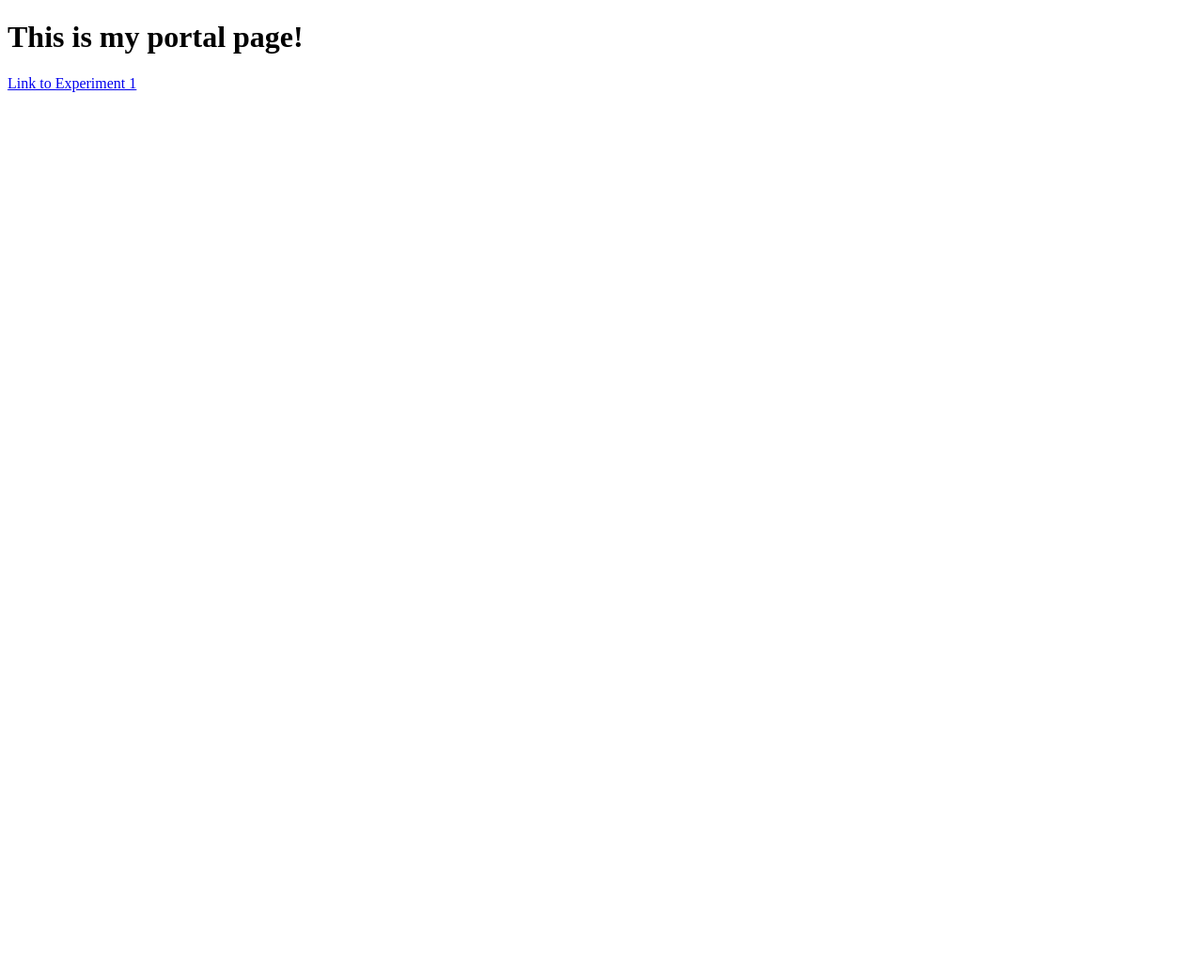
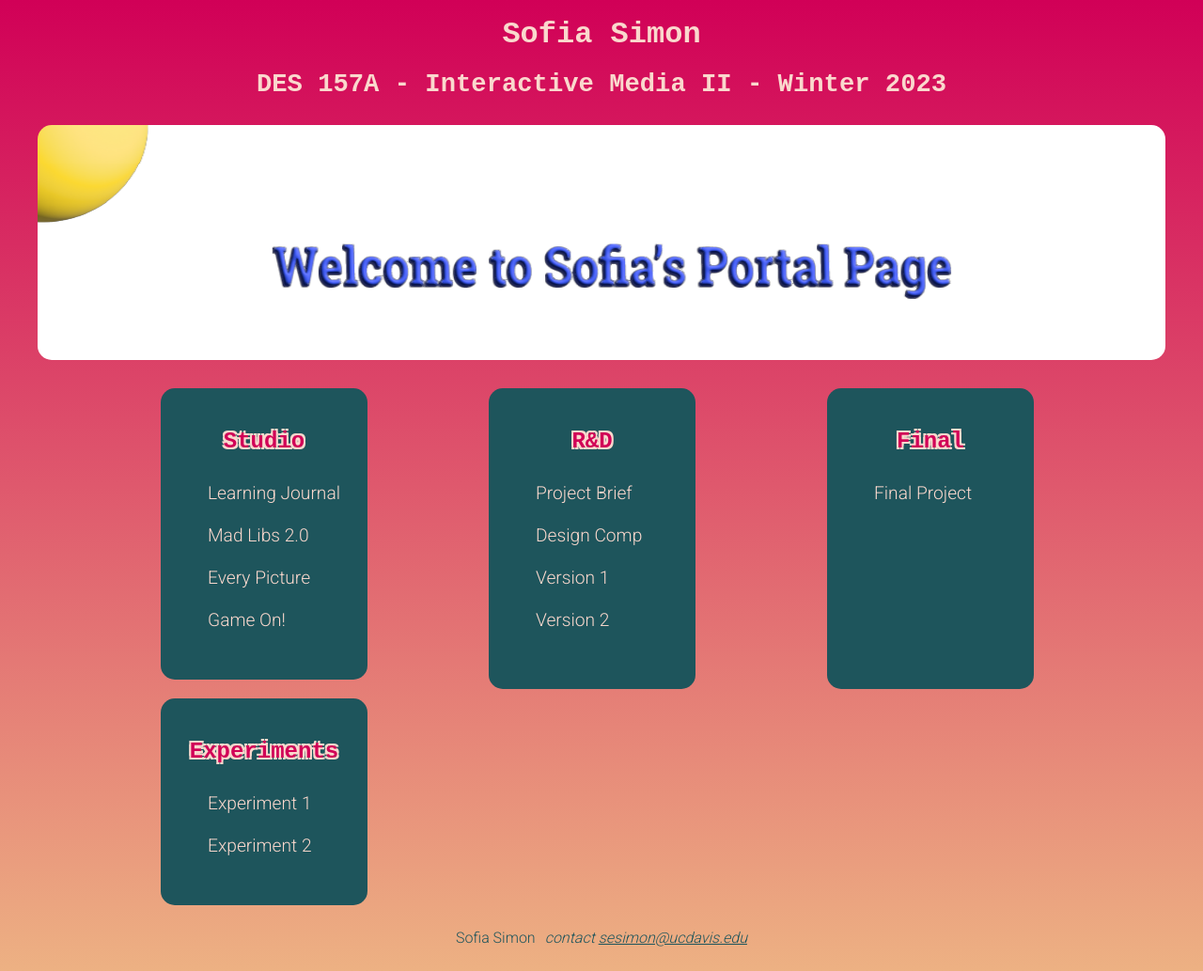
Before and after one commit to sesimon024/des157a, a plain HTML site: page index.html in a window 1280 px wide. Shown: the whole page at 94% size. Before the commit the page ends 800 px from the top, so only its background shows below. Drawn offline with nearby package versions, Linux system fonts and the light colour scheme; a web font is replaced by a local one.

Commit message:
added more to the portal page and added a style sheet

```diff
--- a/index.html
+++ b/index.html
@@ -4,15 +4,87 @@
     <meta charset="UTF-8">
     <meta name="viewport" content="width=device-width, initial-scale=1.0">
     <title>Document</title>
+
+    <!-- Link to Styles Sheet and Normalize -->
+    <link href="https://cdnjs.cloudflare.com/ajax/libs/normalize/8.0.1/normalize.min.css" rel="stylesheet">
+
+
+    <!--Fonts imported-->
+    <!--Roboto-->
+    <link rel="preconnect" href="https://fonts.googleapis.com">
+    <link rel="preconnect" href="https://fonts.gstatic.com" crossorigin>
+    <link href="https://fonts.googleapis.com/css2?family=Roboto:wght@300&display=swap" rel="stylesheet">
+
+    <!--Martian Mono-->
+    <link href="https://fonts.googleapis.com/css2?family=Martian+Mono:wght@800&display=swap" rel="stylesheet">
+
+    <meta name="viewport" content="width=device-width, initial-scale=1">
+
+
+    <!-- link to style sheet -->
+    <link rel="stylesheet" href="styles.css">
 </head>
 
 
 <body>
+
     <header>
-        <h1>This is my portal page!</h1>
+        <h1>Sofia Simon</h1>
+        <h2 class="heading">DES 157A - Interactive Media II - Winter 2023</h2>
+        <div id="banner">
+            <div>
+                <img src="cloudsAndName.png" alt="graphic of sun and Welcome and the clouds for hover transition" class="bannerImage">
+            </div>
+        </div> <!-- animation with clouds and lightning. In styles.css create rules for the width (1100px) and height (250px) of the banner.  -->
     </header>
 
-    <p><a href="exp1.html">Link to Experiment 1</a></p>
+    <main id="flexingTheColumns">   <!-- STYLING Remove all of the bullets for the lists (liststyletypenone) -->
+
+        <div id="column1">
+            <div id="c1TopSection" class="aSection">
+                <h2>Studio</h2>
+                <ul>
+                    <li><a href="#">Learning Journal</a></li>
+                    <li><a href="#">Mad Libs 2.0</a></li>
+                    <li><a href="#">Every Picture</a></li>
+                    <li class="bottomSelector"><a href="#">Game On!</a></li>
+                </ul>
+            </div>
+            <div id="c1BottomSection" class="aSection">
+                <h2>Experiments</h2>
+                <ul>
+                    <li><a href="exp1.html">Experiment 1</a></li>
+                    <li class="bottomSelector"><a href="#">Experiment 2</a></li>
+                </ul>
+            </div>
+
+        </div>
+
+        <div id="column2" class="aSection">
+            <h2>R&D</h2>
+            <ul>
+                <li><a href="#">Project Brief</a></li>
+                <li><a href="#">Design Comp</a></li>
+                <li><a href="#">Version 1</a></li>
+                <li class="bottomSelector"><a href="#">Version 2</a></li>
+            </ul>
+        </div>
+
+        <div id="column3" class="aSection">
+            <h2>Final</h2>
+            <ul>
+                <li class="bottomSelector"><a href="#">Final Project</a></li>
+            </ul>
+        </div>
+
+    </main>
+
+    <footer> <!-- STYLING flex the footer -->
+        <p>Sofia Simon</p>
+        <address>
+            contact <a href="mailto:&#115;&#101;&#115;&#105;&#109;&#111;&#110;&#064;&#117;&#099;&#100;&#097;&#118;&#105;&#115;&#046;&#101;&#100;&#117;">&#115;&#101;&#115;&#105;&#109;&#111;&#110;&#064;&#117;&#099;&#100;&#097;&#118;&#105;&#115;&#046;&#101;&#100;&#117;</a>
+        </address>
+    </footer>
 
 </body>
 </html>
--- /dev/null
+++ b/styles.css
@@ -0,0 +1,249 @@
+/* colors {
+    color: #3a2e39; DARK BROWN
+    color: #1e555c; GREEN
+    color: #d10057; RED
+    color: #fad8cd; CREAM
+    color: #ffffff; WHITE
+} */
+
+
+body{
+    background: rgb(209,0,87);
+    background: linear-gradient(180deg, rgba(209,0,87,1) 0%, rgba(237,177,131,1) 100%);
+    background-repeat: no-repeat;
+    max-width: 1200px;
+}
+
+
+#banner {
+    overflow: hidden;
+    margin-top: 50px;
+}
+
+#banner img{      /*  */
+    height: 100%;
+    width: 100%;
+}
+
+
+h1, h2 {
+    font-family: 'Martian Mono', monospace;
+    line-height: 1em;
+}
+
+h1, .heading{
+    animation: wiggle 1s ease 1; /* ???????? I dont want this to be infinite, maybe just happens 2-3 times and no pause in between */
+    color: #fad8cd;
+    font-size: 2em;
+    text-align: center;
+}
+
+.heading{
+    color: #fad8cd;
+    font-size: 1.7em;
+    text-align: center;
+    margin-left: 20px;
+    margin-right: 20px;
+}
+
+/* here is the code to wiggle */
+@keyframes wiggle {
+    0% {
+        transform: rotate(0);
+    }
+    20% {
+        transform: rotate(-15deg);
+    }
+    40% {
+        transform: rotate(15deg);
+    }
+    60% {
+        transform: rotate(-15deg);
+    }
+    80% {
+        transform: rotate(15deg);
+    }
+    100% {
+        transform: rotate(0);
+    }
+
+}
+
+.aSection{
+    /* width: 250px;
+    height: 150px; */
+    background-color: #1e555c;
+    border-radius: 15px;
+    margin: 0 5%;
+}
+
+.aSection h2{
+    text-align: center;
+    padding-top: 15px;
+    color: #d10057;
+    text-shadow: -2px -2px 0 #fad8cd, 2px -2px 0 #fad8cd, -2px 2px 0 #fad8cd, 2px 2px 0 #fad8cd; /* will find a way to fix this shadow later */
+}
+
+
+
+
+.bottomSelector {
+    padding-bottom: 15px;
+}
+
+ul li{
+    list-style-type: none;
+    margin: auto;
+    /* margin-left: 6px; */              /* MIGHT NEED THIS AGAIN */
+}
+
+ul{
+    padding: 0px;
+    padding-left: 20%;
+}
+
+ul li a {
+    text-decoration: none;
+    color: #fad8cd;
+    font-family: 'Roboto', sans-serif;
+    font-size: 1.2em;
+    line-height: 45px;
+    text-align: center;
+}
+
+ul li a:hover {
+    color: #fad8cd;
+}
+
+footer{
+    display: flex;
+    padding: 10px;
+    color: #1e555c;
+    font-family: 'Roboto', sans-serif;
+    justify-content: center;
+    align-items: center;
+}
+
+footer address{
+    line-height: 3.1em;
+    margin-left: 10px;
+    color: #1e555c;
+
+}
+
+footer address a{
+    color: #1e555c;
+}
+
+
+/* --------------------------------------------------------------- Responsive Section ONLY --------------------------------------------------------------- */
+
+@media only screen and (min-width: 950px) {
+
+    body{
+        max-width: 1200px;
+        margin: auto;
+    }
+
+    #banner {
+        overflow: hidden;
+        margin-top: 30px;
+        margin-bottom: 10px;
+        height: 250px;             /*  STUFF WENT OVER WITH BILL  NOTE chose not to add the width becuase it would mess with the responsiveness*/
+        position: relative;
+        border-radius: 15px;
+    }
+
+    #banner img {
+        height: 500px; /* Made this 500 becase the whole graphic is 500px */
+        width: 100%;
+        overflow: hidden;
+
+    }
+
+    #bannerImage{
+        position: relative;
+        bottom: 0;
+        left: 0;
+    }
+
+    /* Add animation here for moving clouds left to right infinite. Ask about maybe how to make the clouds move individually? place each item as it's own graphic and place them in the div? - will add this in later update to portal page*/
+    #banner:hover {
+        transform: scale(1.2);
+        transition: all 1s ease-in;
+    }
+
+    /* INSERT ANIMATION KEYFRAME HERE */
+    /* @keyframes bannerAnimation {
+        from { transform: translateY(0); }
+        to { transform: translateY(-250px); }
+    } */
+
+    #flexingTheColumns{
+        display: flex;
+        column-gap: 20px;
+        margin-top: auto;
+    }
+
+    .aSection{
+        padding: 10px;
+        /* margin: auto; */
+        min-height: 200px;
+        min-width: 200px;
+
+        max-height: 300px;
+    }
+
+    .aSection ul li a:hover{
+        padding: 10px 7px;
+        background-color: #d10057;
+        color: #fad8cd;
+        border-radius: 7px;
+    }
+
+    #c1BottomSection{
+        margin-top: 20px;
+    }
+
+    #c1TopSection, #column2, #column3{
+        margin-top: 20px;
+    }
+
+    #column1{
+        margin-left: 10%;
+        margin-right: 5%;
+    }
+
+    #column2, #column3 {
+        margin-left: 5%;
+        margin-right: 5%;
+    }
+
+    h2{
+        text-align: center;
+    }
+
+    /* changed the wiggle to not be as intense when in a larger screen format */
+    @keyframes wiggle {
+        0% {
+            transform: rotate(0);
+        }
+        20% {
+            transform: rotate(-5deg);
+        }
+        40% {
+            transform: rotate(5deg);
+        }
+        60% {
+            transform: rotate(-5deg);
+        }
+        80% {
+            transform: rotate(5deg);
+        }
+        100% {
+            transform: rotate(0);
+        }
+
+    }
+
+}
```
Also changed, not shown: cloudsAndName.png (added).
